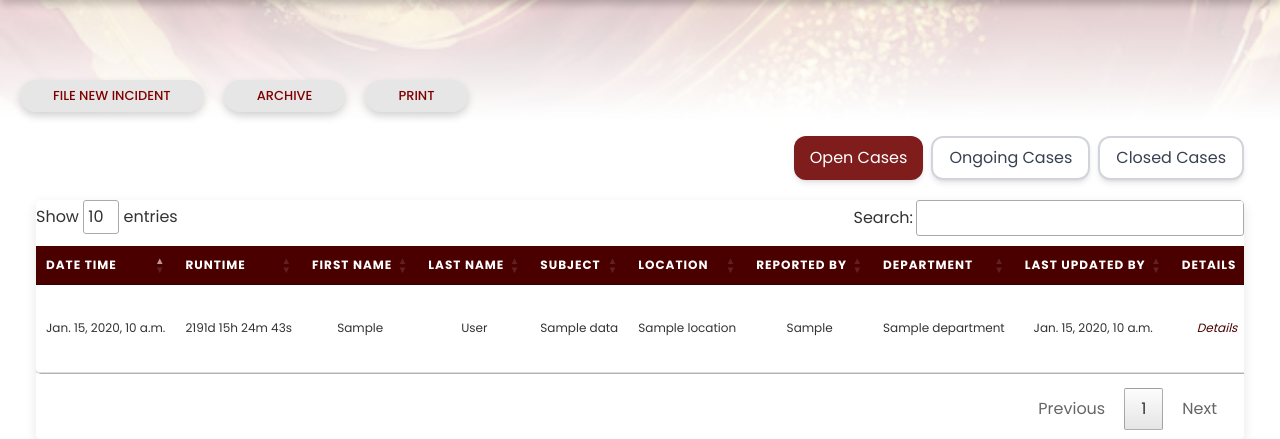
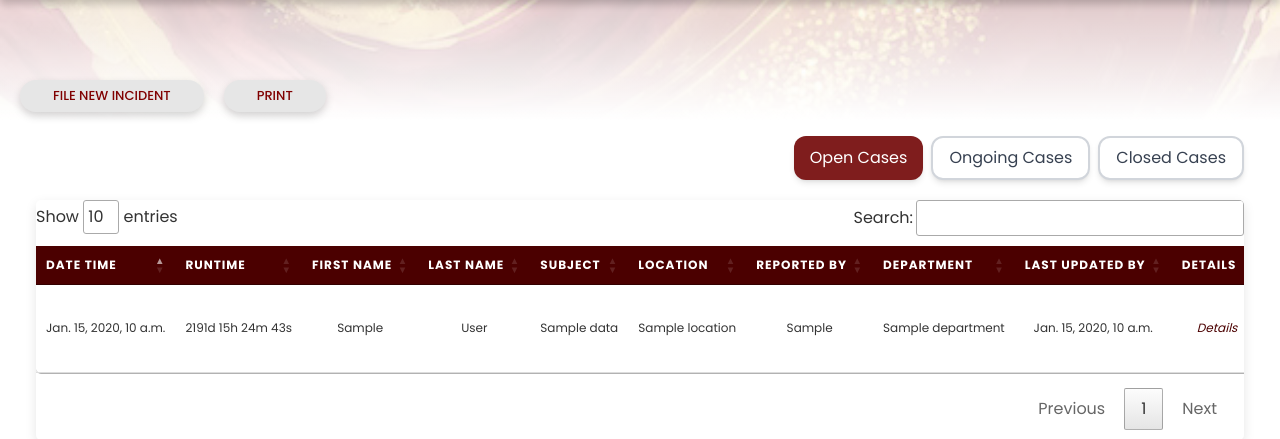
Before and after one commit to sh3ki/ISSC, a Django app: template issc/main/templates/incident/faculty/incident.html in a window 1280 px wide. Shown: the part 147-586 px from the top of the page. Run offline with Django 5.2, Linux system fonts and the light colour scheme; tables that the repository leaves empty hold one stand-in row (values such as "Sample post"); the template is opened without the code that fills it: values that come from a table or form of the project are taken from there, most other values are stand-ins (such as "Sample title", 1, 10 or a date in 2020); some libraries are stand-ins or nearby versions.

Commit message:
Update incident.html

```diff
--- a/issc/main/templates/incident/faculty/incident.html
+++ b/issc/main/templates/incident/faculty/incident.html
@@ -10,7 +10,7 @@
 
     <div class="create-search">
         <a href="{% url 'incident_forms' %}" class="create-new-btn">File New Incident</a>
-        <a href="{% url 'incidents' %}?archive=true" class="create-new-btn">Archive</a>
+        <!-- <a href="{% url 'incidents' %}?archive=true" class="create-new-btn">Archive</a> -->
         <a href="#" id="print-link" class="create-new-btn">Print</a>
     </div>
 
```
